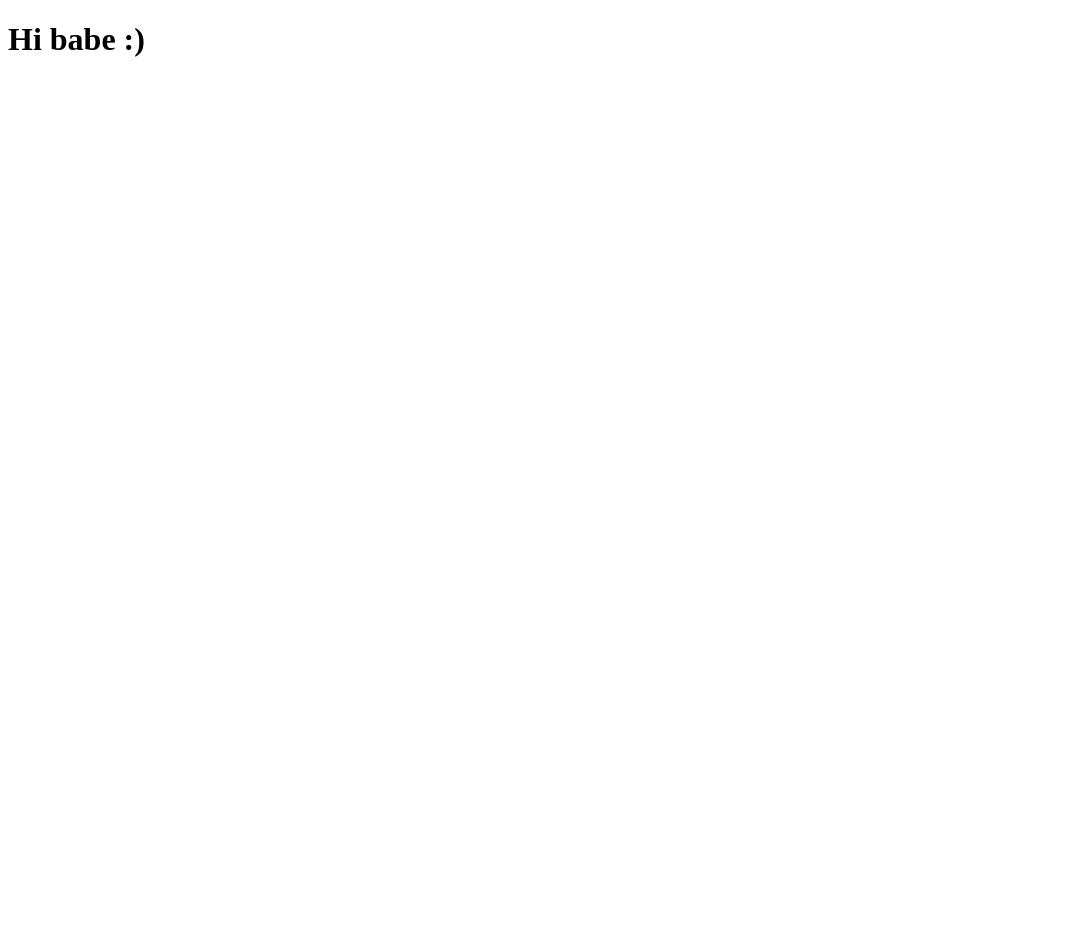
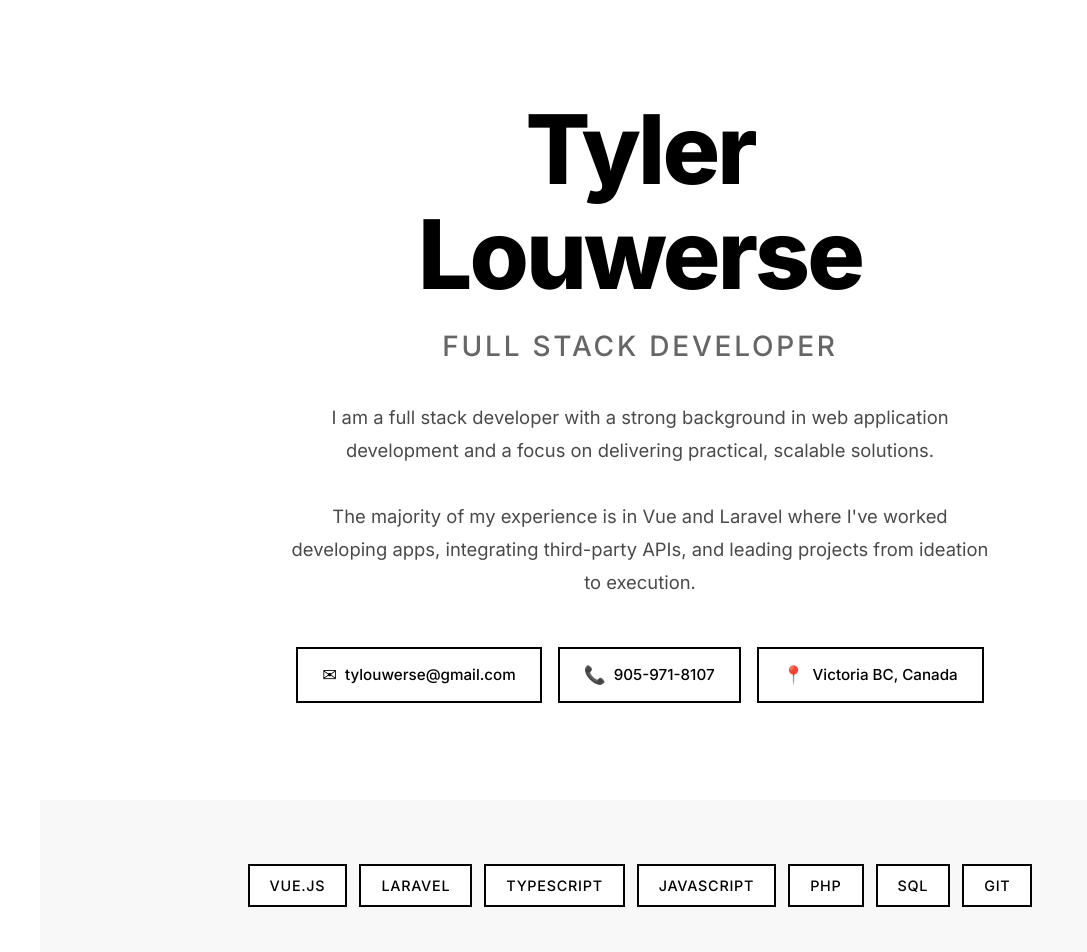
Before and after one commit to tylerlouwerse/tylerlouwerse.com, a Vue app: page / in a window 1280 px wide. Before the commit this address had no page. Shown: the top 952 px of the page, without its empty margins (0-1087 px from the left). Before the commit the page ends 800 px from the top, so only its background shows below. Built offline with nearby package versions, Linux system fonts and the light colour scheme.

Commit message:
create basic home page

```diff
--- a/index.html
+++ b/index.html
@@ -4,7 +4,30 @@
     <meta charset="UTF-8" />
     <link rel="icon" href="/favicon.ico" />
     <meta name="viewport" content="width=device-width, initial-scale=1.0" />
-    <title>tylerlouwerse.com</title>
+    <title>Tyler Louwerse - Full Stack Developer</title>
+    <link rel="preconnect" href="https://fonts.googleapis.com" />
+    <link rel="preconnect" href="https://fonts.gstatic.com" crossorigin />
+    <link
+      href="https://fonts.googleapis.com/css2?family=Inter:wght@400;500;600;700;800&display=swap"
+      rel="stylesheet"
+    />
+    <style>
+      * {
+        margin: 0;
+        padding: 0;
+        box-sizing: border-box;
+      }
+
+      html {
+        scroll-behavior: smooth;
+      }
+
+      body {
+        margin: 0;
+        -webkit-font-smoothing: antialiased;
+        -moz-osx-font-smoothing: grayscale;
+      }
+    </style>
   </head>
   <body>
     <div id="app"></div>
--- a/src/App.vue
+++ b/src/App.vue
@@ -1,7 +1,489 @@
-<script setup lang="ts"></script>
+<template>
+  <div class="portfolio">
+    <!-- Hero Section -->
+    <section class="hero">
+      <div class="hero-content">
+        <div class="hero-text">
+          <h1 class="hero-name">
+            <span class="name-line">Tyler</span>
+            <span class="name-line">Louwerse</span>
+          </h1>
+          <p class="hero-title">Full Stack Developer</p>
+          <p class="hero-description">{{ summary }}</p>
+        </div>
+        <div class="hero-contact">
+          <a :href="`mailto:${contact.email}`" class="contact-link email">
+            <span class="contact-icon">✉</span>
+            {{ contact.email }}
+          </a>
+          <a :href="`tel:${contact.phone}`" class="contact-link phone">
+            <span class="contact-icon">📞</span>
+            {{ contact.phone }}
+          </a>
+          <div class="contact-link location">
+            <span class="contact-icon">📍</span>
+            {{ contact.location }}
+          </div>
+        </div>
+      </div>
+    </section>
 
-<template>
-  <h1>Hi babe :)</h1>
+    <!-- Tech Stack -->
+    <section class="tech-section fade-in">
+      <div class="tech-badges">
+        <span v-for="(tech, index) in techStack" :key="index" class="tech-badge">
+          {{ tech }}
+        </span>
+      </div>
+    </section>
+
+    <!-- Footer -->
+    <footer class="footer">
+      <p>© {{ new Date().getFullYear() }} Tyler Louwerse. Built with Vue.js & TypeScript.</p>
+    </footer>
+  </div>
 </template>
 
-<style scoped></style>
+<script setup lang="ts">
+import { onMounted } from 'vue'
+
+// Portfolio data
+const contact = {
+  location: 'Victoria BC, Canada',
+  phone: '905-971-8107',
+  email: 'tylouwerse@gmail.com',
+}
+
+const summary = `I am a full stack developer with a strong background in web application development and a focus on delivering practical, scalable solutions.
+
+The majority of my experience is in Vue and Laravel where I've worked developing apps, integrating third-party APIs, and leading projects from ideation to execution.`
+
+const techStack = ['Vue.js', 'Laravel', 'TypeScript', 'JavaScript', 'PHP', 'SQL', 'Git']
+
+const observerOptions = {
+  threshold: 0.1,
+  rootMargin: '0px 0px -50px 0px',
+}
+
+onMounted(() => {
+  const observer = new IntersectionObserver((entries) => {
+    entries.forEach((entry) => {
+      if (entry.isIntersecting) {
+        entry.target.classList.add('visible')
+      }
+    })
+  }, observerOptions)
+
+  document.querySelectorAll('.fade-in').forEach((el) => observer.observe(el))
+})
+</script>
+
+<style scoped>
+* {
+  box-sizing: border-box;
+}
+
+.portfolio {
+  min-height: 100vh;
+  background: #ffffff;
+  color: #1a1a1a;
+  font-family:
+    'Inter',
+    -apple-system,
+    BlinkMacSystemFont,
+    'Segoe UI',
+    Roboto,
+    sans-serif;
+  line-height: 1.6;
+  position: relative;
+  overflow-x: hidden;
+}
+
+/* Hero Section */
+.hero {
+  min-height: 100vh;
+  display: flex;
+  align-items: center;
+  justify-content: center;
+  position: relative;
+  padding: 2rem 1.5rem;
+  background: #ffffff;
+}
+
+.hero-content {
+  max-width: 900px;
+  width: 100%;
+  z-index: 1;
+  position: relative;
+  animation: fadeInUp 0.8s ease-out;
+}
+
+@keyframes fadeInUp {
+  from {
+    opacity: 0;
+    transform: translateY(30px);
+  }
+  to {
+    opacity: 1;
+    transform: translateY(0);
+  }
+}
+
+.hero-text {
+  text-align: center;
+  margin-bottom: 3rem;
+}
+
+.hero-name {
+  font-size: clamp(3rem, 8vw, 6rem);
+  font-weight: 800;
+  margin: 0 0 1rem 0;
+  line-height: 1.1;
+  color: #000000;
+  letter-spacing: -0.03em;
+}
+
+.name-line {
+  display: block;
+}
+
+.hero-title {
+  font-size: clamp(1.25rem, 3vw, 1.75rem);
+  color: #666666;
+  margin: 0 0 2rem 0;
+  font-weight: 500;
+  text-transform: uppercase;
+  letter-spacing: 0.1em;
+}
+
+.hero-description {
+  font-size: clamp(1rem, 2vw, 1.15rem);
+  color: #4a4a4a;
+  line-height: 1.8;
+  max-width: 700px;
+  margin: 0 auto;
+  white-space: pre-line;
+}
+
+.hero-contact {
+  display: flex;
+  flex-wrap: wrap;
+  justify-content: center;
+  gap: 1rem;
+  margin-top: 3rem;
+}
+
+.contact-link {
+  display: flex;
+  align-items: center;
+  gap: 0.5rem;
+  padding: 0.75rem 1.5rem;
+  background: #ffffff;
+  border: 2px solid #000000;
+  border-radius: 0;
+  color: #000000;
+  text-decoration: none;
+  transition: all 0.3s ease;
+  font-size: 0.95rem;
+  font-weight: 500;
+}
+
+.contact-link:hover {
+  background: #000000;
+  color: #ffffff;
+  transform: translateY(-2px);
+  box-shadow: 4px 4px 0px 0px #000000;
+}
+
+.contact-icon {
+  font-size: 1.1rem;
+}
+
+/* Tech Stack */
+.tech-section {
+  padding: 4rem 1.5rem;
+  max-width: 1200px;
+  margin: 0 auto;
+  background: #f8f8f8;
+}
+
+.tech-badges {
+  display: flex;
+  flex-wrap: wrap;
+  justify-content: center;
+  gap: 0.75rem;
+}
+
+.tech-badge {
+  padding: 0.5rem 1.25rem;
+  background: #ffffff;
+  border: 2px solid #000000;
+  border-radius: 0;
+  font-size: 0.9rem;
+  font-weight: 500;
+  color: #000000;
+  transition: all 0.3s ease;
+  text-transform: uppercase;
+  letter-spacing: 0.05em;
+}
+
+.tech-badge:hover {
+  background: #000000;
+  color: #ffffff;
+  transform: translateY(-2px);
+  box-shadow: 4px 4px 0px 0px #000000;
+}
+
+/* Sections */
+.section {
+  padding: 5rem 1.5rem;
+  max-width: 1200px;
+  margin: 0 auto;
+  opacity: 0;
+  transform: translateY(30px);
+  transition: all 0.6s ease-out;
+}
+
+.section.visible {
+  opacity: 1;
+  transform: translateY(0);
+}
+
+.section-title {
+  font-size: clamp(2rem, 5vw, 3rem);
+  font-weight: 700;
+  margin: 0 0 3rem 0;
+  display: flex;
+  align-items: baseline;
+  gap: 1rem;
+  color: #000000;
+}
+
+.title-number {
+  font-size: clamp(1.5rem, 4vw, 2.5rem);
+  color: #000000;
+  font-weight: 800;
+  opacity: 0.2;
+  font-family: 'Courier New', monospace;
+}
+
+.title-text {
+  color: #000000;
+  text-transform: uppercase;
+  letter-spacing: 0.1em;
+  font-size: clamp(1.5rem, 4vw, 2rem);
+}
+
+/* Experience & Projects Grid */
+.experience-grid,
+.projects-grid,
+.education-grid {
+  display: grid;
+  grid-template-columns: 1fr;
+  gap: 2rem;
+}
+
+.experience-card,
+.project-card,
+.education-card {
+  background: #ffffff;
+  border: 2px solid #000000;
+  border-radius: 0;
+  padding: 2.5rem;
+  transition: all 0.3s cubic-bezier(0.4, 0, 0.2, 1);
+  opacity: 0;
+  transform: translateY(20px);
+  animation: slideInUp 0.6s ease-out forwards;
+  animation-delay: var(--delay, 0s);
+  position: relative;
+}
+
+@keyframes slideInUp {
+  to {
+    opacity: 1;
+    transform: translateY(0);
+  }
+}
+
+.experience-card:hover,
+.project-card:hover,
+.education-card:hover {
+  transform: translateY(-4px);
+  box-shadow: 8px 8px 0px 0px #000000;
+}
+
+.card-header,
+.project-header {
+  display: flex;
+  flex-direction: column;
+  gap: 0.5rem;
+  margin-bottom: 1.5rem;
+  padding-bottom: 1.5rem;
+  border-bottom: 1px solid #e5e5e5;
+}
+
+.job-title,
+.project-name,
+.education-title {
+  font-size: 1.5rem;
+  font-weight: 700;
+  margin: 0;
+  color: #000000;
+}
+
+.job-company,
+.project-subtitle {
+  font-size: 1.1rem;
+  color: #666666;
+  margin: 0;
+  font-weight: 500;
+  text-transform: uppercase;
+  letter-spacing: 0.05em;
+  font-size: 0.9rem;
+}
+
+.job-period,
+.project-period,
+.education-period {
+  font-size: 0.85rem;
+  color: #999999;
+  margin-top: 0.5rem;
+  font-weight: 400;
+  text-transform: uppercase;
+  letter-spacing: 0.05em;
+}
+
+.tech-tags {
+  display: flex;
+  flex-wrap: wrap;
+  gap: 0.5rem;
+  margin-bottom: 1.5rem;
+}
+
+.tech-tag {
+  padding: 0.35rem 0.85rem;
+  background: #f8f8f8;
+  border: 1px solid #000000;
+  border-radius: 0;
+  font-size: 0.75rem;
+  color: #000000;
+  font-weight: 500;
+  text-transform: uppercase;
+  letter-spacing: 0.05em;
+}
+
+.responsibilities {
+  margin: 0;
+  padding-left: 0;
+  list-style: none;
+  color: #4a4a4a;
+}
+
+.responsibilities li {
+  margin-bottom: 0.75rem;
+  line-height: 1.7;
+  position: relative;
+  padding-left: 1.5rem;
+}
+
+.responsibilities li::before {
+  content: '—';
+  position: absolute;
+  left: 0;
+  color: #000000;
+  font-weight: bold;
+}
+
+.responsibilities li:last-child {
+  margin-bottom: 0;
+}
+
+.project-description {
+  margin: 0;
+  color: #4a4a4a;
+  line-height: 1.8;
+  font-size: 1.05rem;
+}
+
+.education-institution {
+  font-size: 1.1rem;
+  color: #666666;
+  margin: 0.5rem 0;
+  font-weight: 500;
+  text-transform: uppercase;
+  letter-spacing: 0.05em;
+  font-size: 0.9rem;
+}
+
+.education-details {
+  margin-top: 1rem;
+  color: #666666;
+  font-size: 0.95rem;
+  line-height: 1.7;
+}
+
+/* Footer */
+.footer {
+  text-align: center;
+  padding: 3rem 1.5rem;
+  color: #999999;
+  font-size: 0.9rem;
+  border-top: 2px solid #000000;
+  margin-top: 4rem;
+  background: #f8f8f8;
+}
+
+/* Fade In Animation */
+.fade-in {
+  opacity: 0;
+  transform: translateY(30px);
+  transition: all 0.6s ease-out;
+}
+
+.fade-in.visible {
+  opacity: 1;
+  transform: translateY(0);
+}
+
+/* Responsive */
+@media (min-width: 768px) {
+  .hero {
+    padding: 4rem 2rem;
+  }
+
+  .section {
+    padding: 6rem 2rem;
+  }
+
+  .card-header,
+  .project-header {
+    flex-direction: row;
+    justify-content: space-between;
+    align-items: flex-start;
+  }
+
+  .experience-grid,
+  .projects-grid {
+    grid-template-columns: repeat(2, 1fr);
+  }
+
+  .education-grid {
+    grid-template-columns: repeat(2, 1fr);
+  }
+}
+
+@media (min-width: 1024px) {
+  .hero {
+    padding: 6rem 3rem;
+  }
+
+  .section {
+    padding: 8rem 3rem;
+  }
+
+  .experience-grid,
+  .projects-grid {
+    grid-template-columns: 1fr;
+  }
+}
+</style>
```
